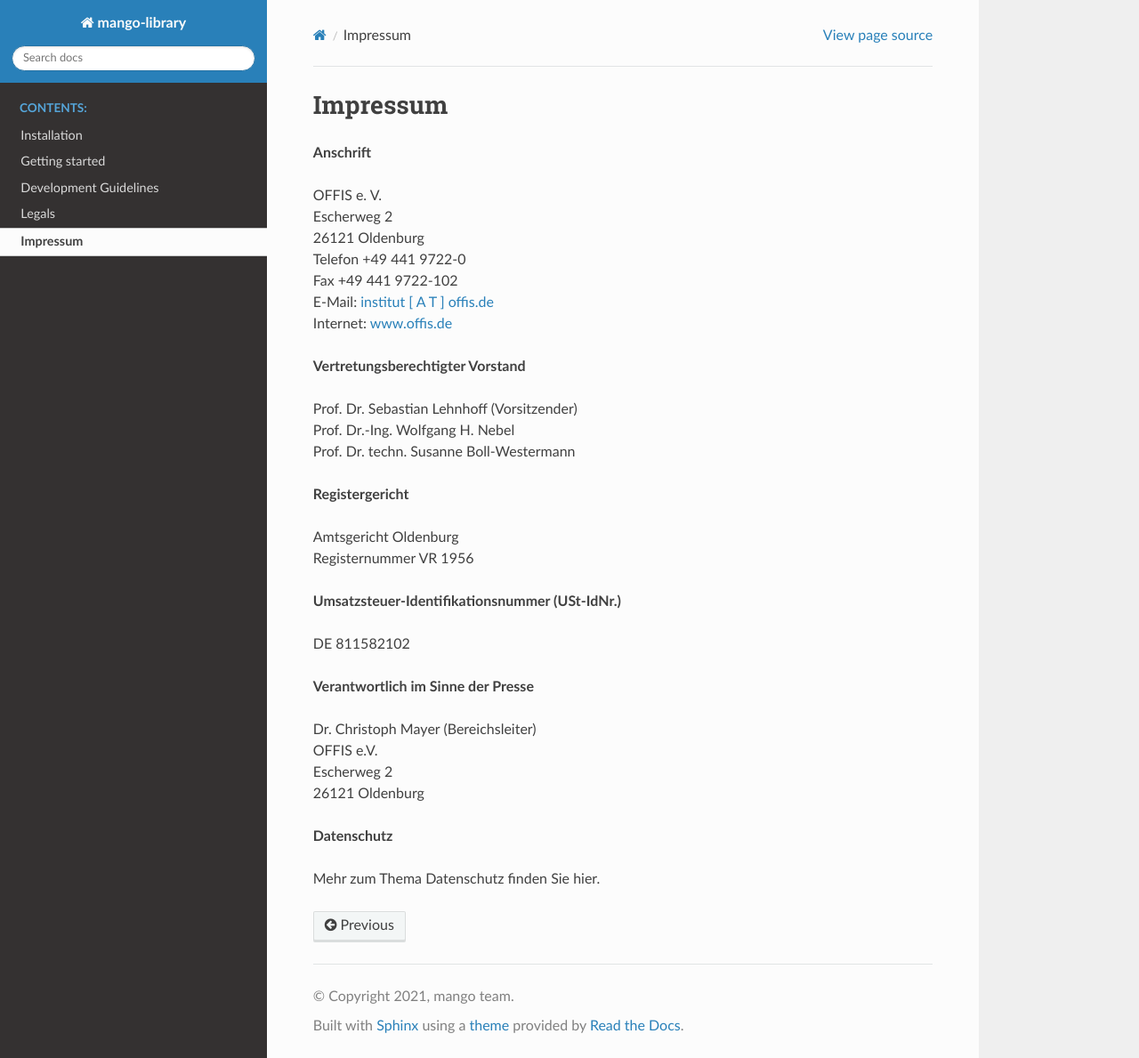
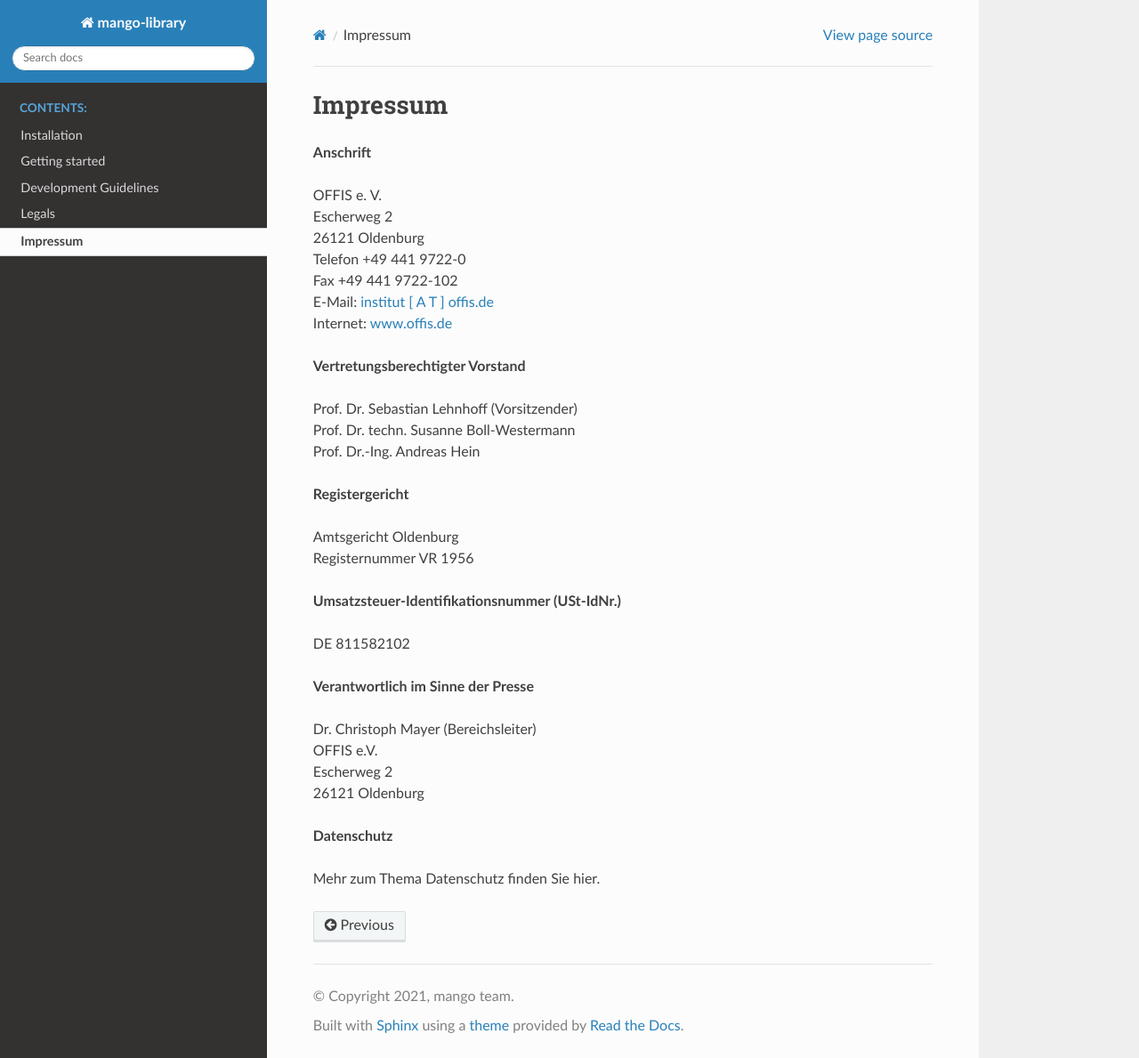
Before and after one commit to OFFIS-DAI/mango-library, a Sphinx documentation site: the page built from docs/source/impressum.rst, in a window 1280 px wide and 1189 px high. Shown: the whole window at 89% size. Built offline with Sphinx 7.4.7 and the Read the Docs theme 2.0.0, drawn with Linux system fonts in a browser that asks for light colours; formulas are drawn with MathJax 3; pages that are not in the unit, such as notebooks, are missing from menus.

Commit message:
Update management board of OFFIS

```diff
--- a/docs/source/impressum.rst
+++ b/docs/source/impressum.rst
@@ -17,8 +17,8 @@ Impressum
 **Vertretungsberechtigter Vorstand**
 
 | Prof. Dr. Sebastian Lehnhoff (Vorsitzender)
-| Prof. Dr.-Ing. Wolfgang H. Nebel
 | Prof. Dr. techn. Susanne Boll-Westermann
+| Prof. Dr.-Ing. Andreas Hein
 
 
 **Registergericht**
```
